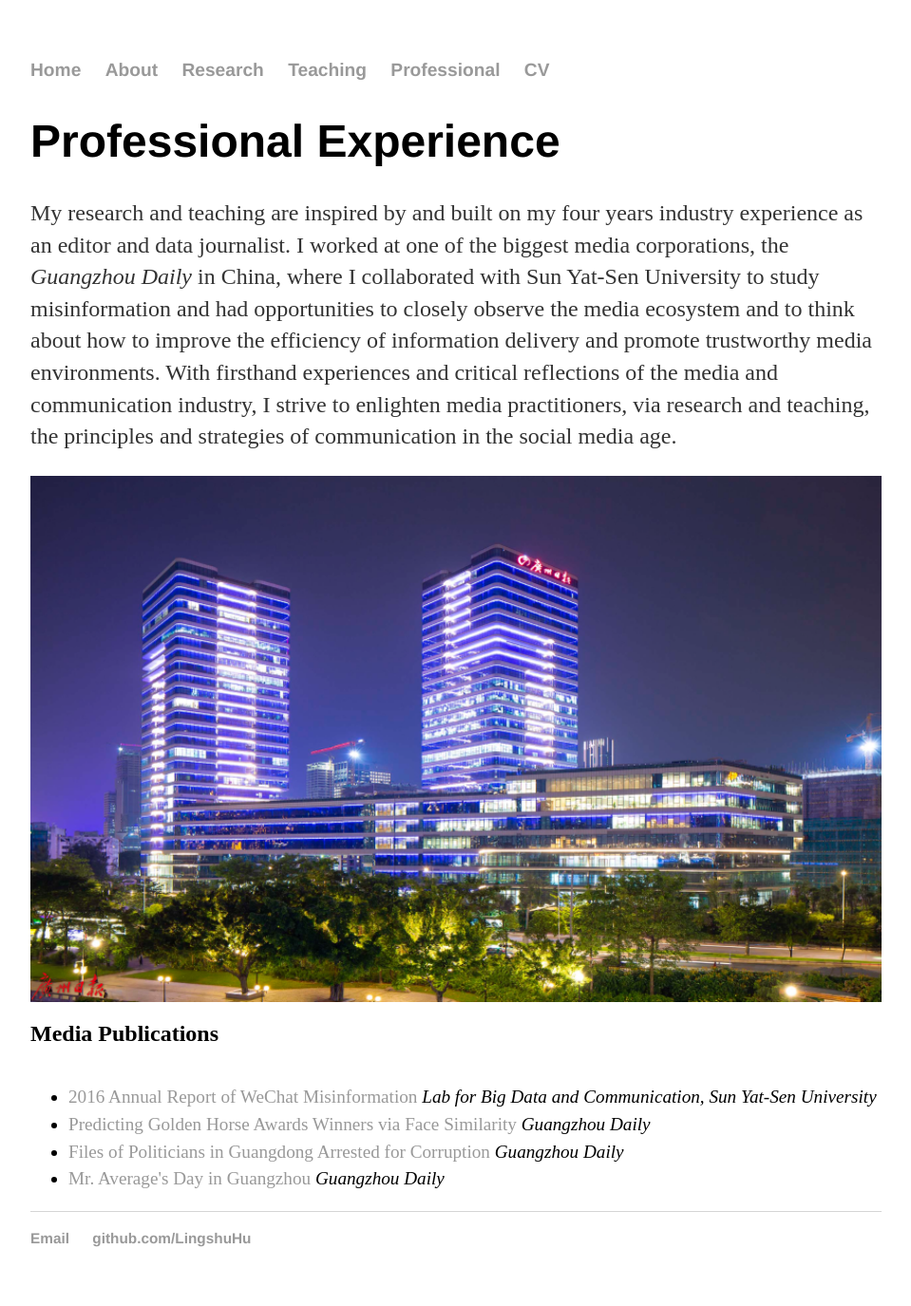
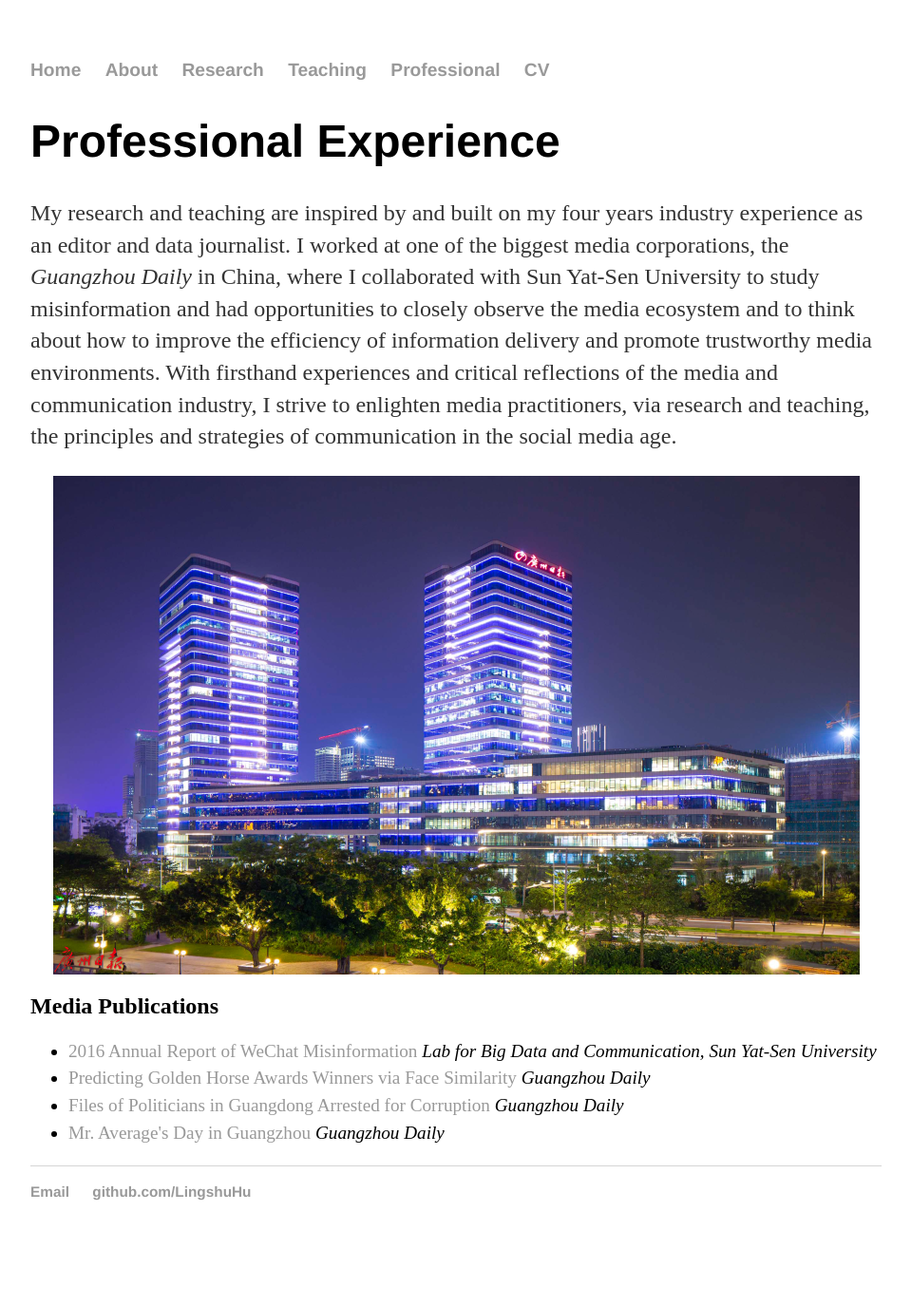
Before and after one commit to LingshuHu/lingshuhu.github.io, a Jekyll site: the page built from professional/index.html, in a window 1280 px wide. Shown: the whole page at 95% size, without its empty margins (160-1119 px from the left). Built offline with Jekyll 4.4.1, drawn with Linux system fonts in a browser that asks for light colours; after the commit the page ends 1326 px from its top, so only the background shows below that.

Commit message:
Update index.html

```diff
--- a/professional/index.html
+++ b/professional/index.html
@@ -6,7 +6,7 @@
   	<div class="blurb">
   		<p>My research and teaching are inspired by and built on my four years industry experience as an editor and data journalist. I worked at one of the biggest media corporations, the <em>Guangzhou Daily</em> in China, where I collaborated with Sun Yat-Sen University to study misinformation and had opportunities to closely observe the media ecosystem and to think about how to improve the efficiency of information delivery and promote trustworthy media environments. With firsthand experiences and critical reflections of the media and communication industry, I strive to enlighten media practitioners, via research and teaching, the principles and strategies of communication in the social media age.</p>
 
-		<div class="imgbox"><img class="center-fit" src="../images/guangzhoudaily.png" width="950">
+		<div class="imgbox"><img class="center-fit" src="../images/guangzhoudaily.png"></div>
 
 	    <h2>Media Publications</h2>
 		<ul>
```
